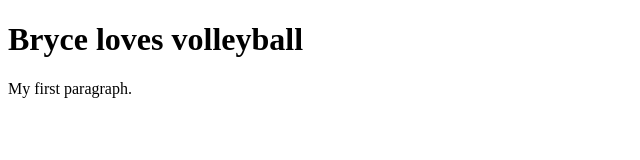
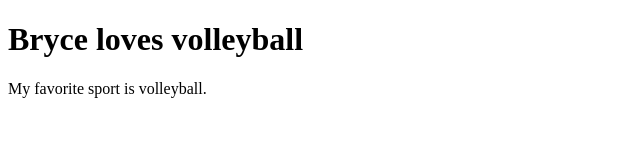
Before and after one commit to bkrein16/exploringCS, a plain HTML site: page index.html in a window 1280 px wide. Shown: the whole page, without its empty margins (0-640 px from the left). Drawn offline with Linux system fonts and the light colour scheme.

Commit message:
Update index.html

```diff
--- a/index.html
+++ b/index.html
@@ -2,6 +2,6 @@
 <html>
  <body>
  	<h1>Bryce loves volleyball</h1>
-   	<p>My first paragraph.</p>
+   	<p>My favorite sport is volleyball.</p>
  </body>
 </html>
```
